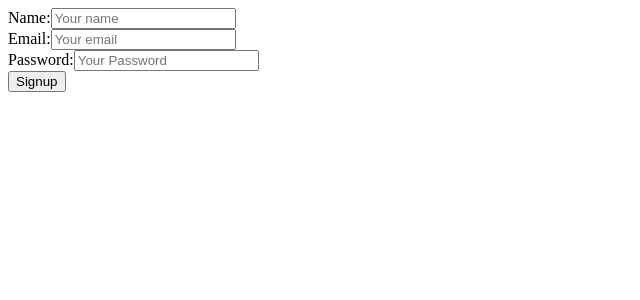
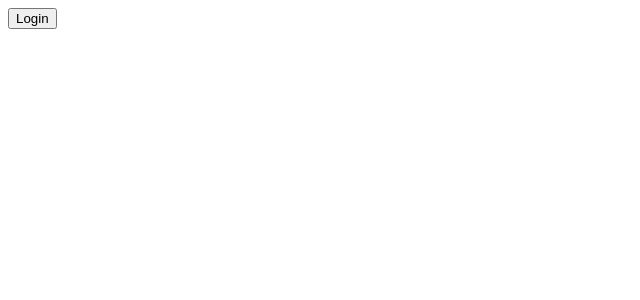
Before and after one commit to arfinaleusuf/Module-3-R, a React (Vite) app in the folder learning-react/: page / in a window 1280 px wide. Shown: the top 300 px of the page, without its empty margins (0-640 px from the left). Built offline with nearby package versions, Linux system fonts and the light colour scheme.

Commit message:
Implement authentication context and components: add AuthProvider, AuthButton, Header, and Layout

```diff
--- a/learning-react/src/App.jsx
+++ b/learning-react/src/App.jsx
@@ -1,17 +1,23 @@
+
 import './App.css'
-import ControlledDemo from './components/ControlledDemo'
-import SignUP from './components/SignUP'
-import UncontrolledDemo from './components/UncontrolledDemo'
+import AuthProvider from './context/AuthProvider';
+import Layout from './Layout';
+// import ControlledDemo from './components/ControlledDemo'
+// import SignUP from './components/SignUP'
+// import UncontrolledDemo from './components/UncontrolledDemo'
 
 
 function App() {
-
 
   return (
     <div>
       {/* <UncontrolledDemo /> */}
       {/* <ControlledDemo/> */}
-      <SignUP/>
+      {/* <SignUP/> */}
+      <AuthProvider>
+        <Layout />
+      </AuthProvider>
+
     </div>
   )
 }
--- /dev/null
+++ b/learning-react/src/AuthButton.jsx
@@ -0,0 +1,18 @@
+import { useContext } from "react";
+import { AuthContext } from "./context/AuthProvider";
+
+const AuthButton = () => {
+
+    const {authUser,login, logout} = useContext(AuthContext)
+
+    if (authUser)
+        return (
+            <div>
+                <p>Welcome {authUser.name}</p>
+                <button onClick={logout}>Logout</button>
+            </div>
+        );
+    return <button onClick={login}>Login</button>
+};
+
+export default AuthButton;
--- /dev/null
+++ b/learning-react/src/Header.jsx
@@ -0,0 +1,12 @@
+
+import AuthButton from './AuthButton';
+
+const Header = () => {
+    return (
+        <div>
+            <AuthButton/>
+        </div>
+    );
+};
+
+export default Header;
--- /dev/null
+++ b/learning-react/src/Layout.jsx
@@ -0,0 +1,12 @@
+import Header from "./Header";
+
+
+const Layout = () => {
+    return (
+        <div>
+            <Header />
+        </div>
+    );
+};
+
+export default Layout;
--- /dev/null
+++ b/learning-react/src/context/AuthProvider.jsx
@@ -0,0 +1,22 @@
+import { createContext, useState } from "react";
+
+export const AuthContext = createContext()
+
+const AuthProvider = ({ children }) => {
+    const [authUser, setAuthUser] = useState(null)
+
+    const login = () => {
+        setAuthUser({ name: "jodu", id: 1234 });
+    }
+
+    const logout = () => {
+        setAuthUser(null);
+    }
+    return (
+        <AuthContext.Provider value={{ authUser, login, logout }}>
+            {children}
+        </AuthContext.Provider>
+    )
+};
+
+export default AuthProvider;
```
